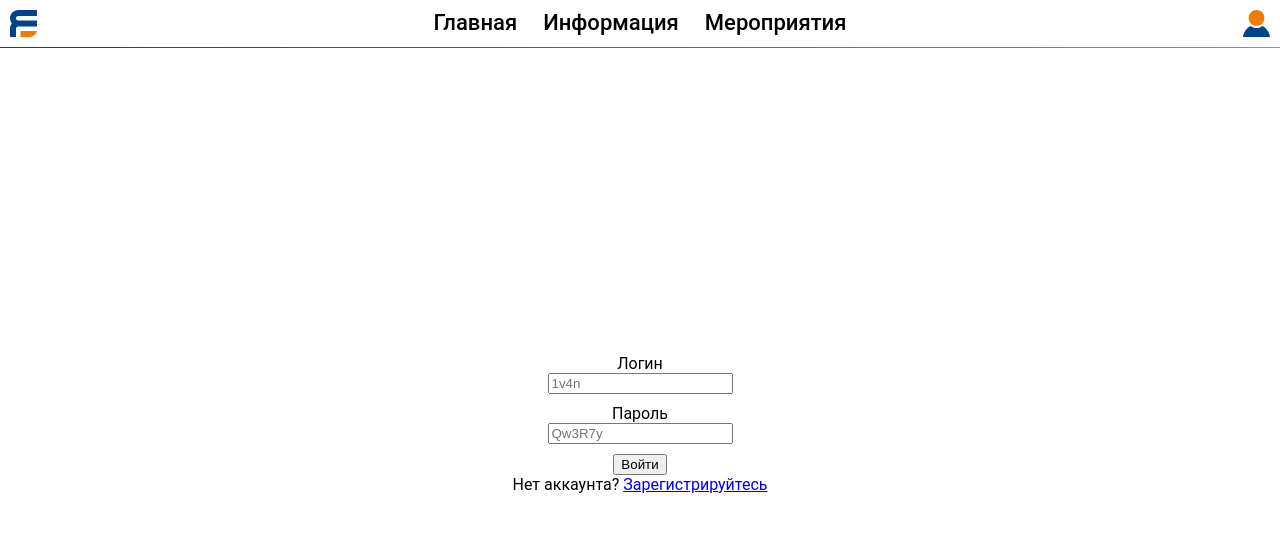
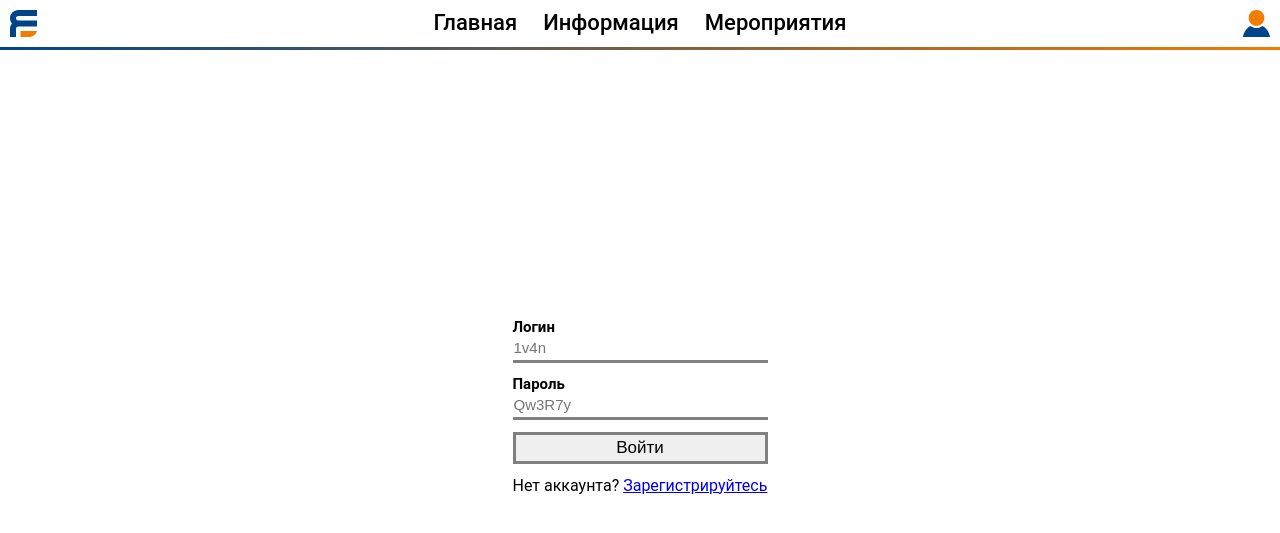
Before and after one commit to PinguinKa/ystu_contest, a Flask app: page /login/ in a window 1280 px wide. Shown: the top 533 px of the page. Run offline with Flask 2, Linux system fonts and the light colour scheme.

Commit message:
Minor CSS adjustments.

```diff
--- a/static/css/index.css
+++ b/static/css/index.css
@@ -11,6 +11,11 @@ body {
     justify-content: center;
 }
 
+
+.content {
+    padding: 0;
+}
+
 .caption {
     text-align: center;
     color: white;
--- a/static/css/login.css
+++ b/static/css/login.css
@@ -6,12 +6,54 @@ body {
     justify-content: center;
 }
 
+label {
+    font-size: 15px;
+    font-weight: bold;
+}
+
+input {
+    font-size: 15px;
+    padding: 0 1px;
+    margin-bottom: 12px;
+    height: 24px;
+    border: none;
+    border-bottom: 3px solid grey;
+}
+
+input:hover { border-color: var(--ystu-blue); }
+
+input:focus-visible,
+input:not(:placeholder-shown) {
+    outline: none;
+    border-image-slice: 1;
+    border-image-source: linear-gradient(to right, var(--ystu-blue), var(--ystu-orange));
+}
+
+button[type=submit] {
+    font-size: 17px;
+    margin-bottom: 12px;
+    padding: 3px;
+    border: 3px solid grey;
+}
+
+button[type=submit]:hover {
+    border-image-slice: 1;
+    border-image-source: linear-gradient(135deg, var(--ystu-blue), var(--ystu-orange));
+}
+
+
+.content {
+    padding: 0;
+}
 
 .login-form {
     margin: auto;
+    width: 255px;
     display: flex;
-    align-items: center;
     flex-direction: column;
 }
 
-input { margin-bottom: 10px; }
+.error {
+    margin-bottom: 12px;
+    color: red;
+}
--- a/static/css/style.css
+++ b/static/css/style.css
@@ -31,7 +31,7 @@ img { display:block; }
     font-weight: 500;
     text-align: center;
 
-    border-bottom: 1px solid;
+    border-bottom: 3px solid;
     border-image-slice: 1;
     border-image-source: linear-gradient(to right, var(--ystu-blue), var(--ystu-orange));
 }
@@ -61,7 +61,7 @@ img { display:block; }
 
 
 .content {
-    padding-top: 48px;
+    padding-top: 50px;
 }
 
 .centered {
```
